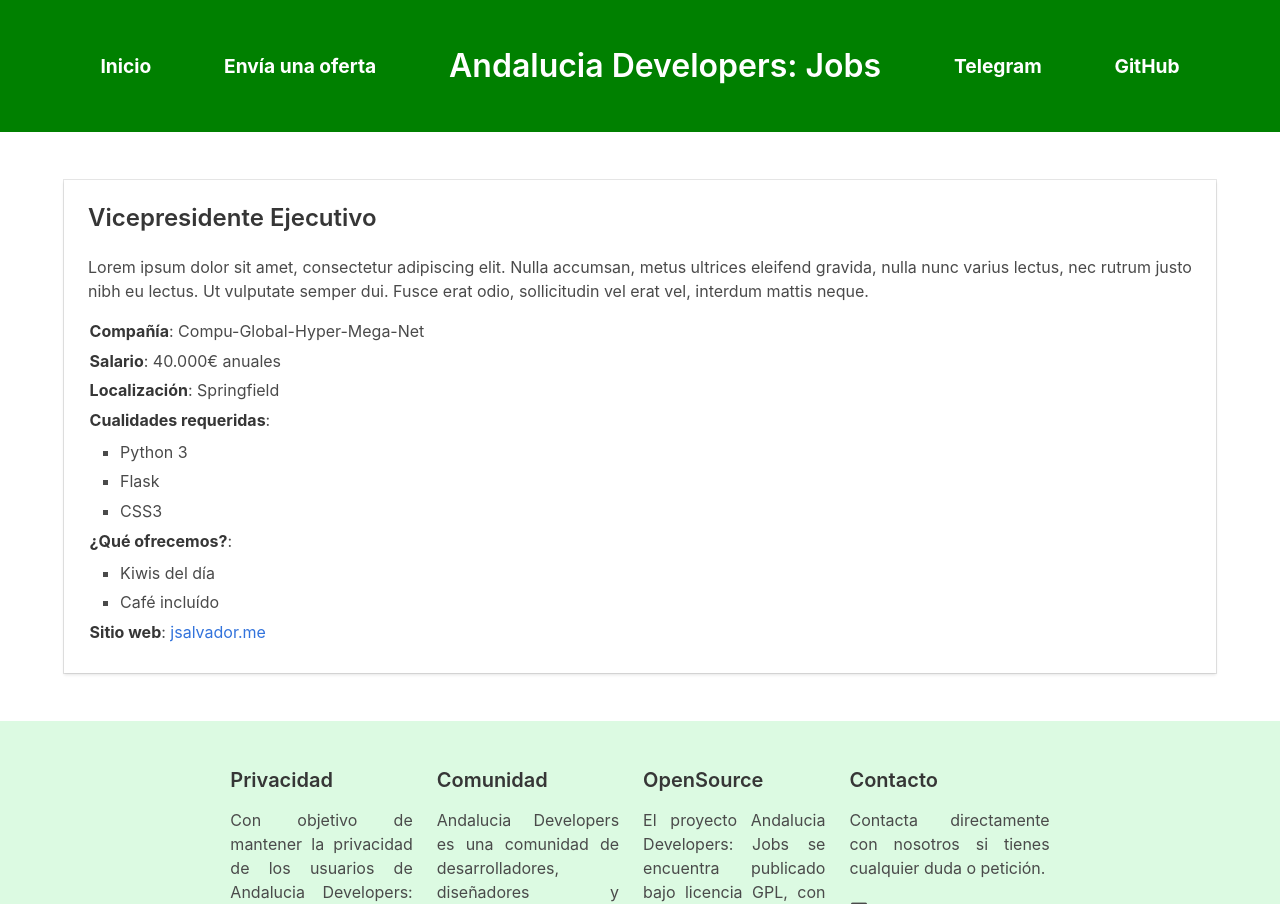
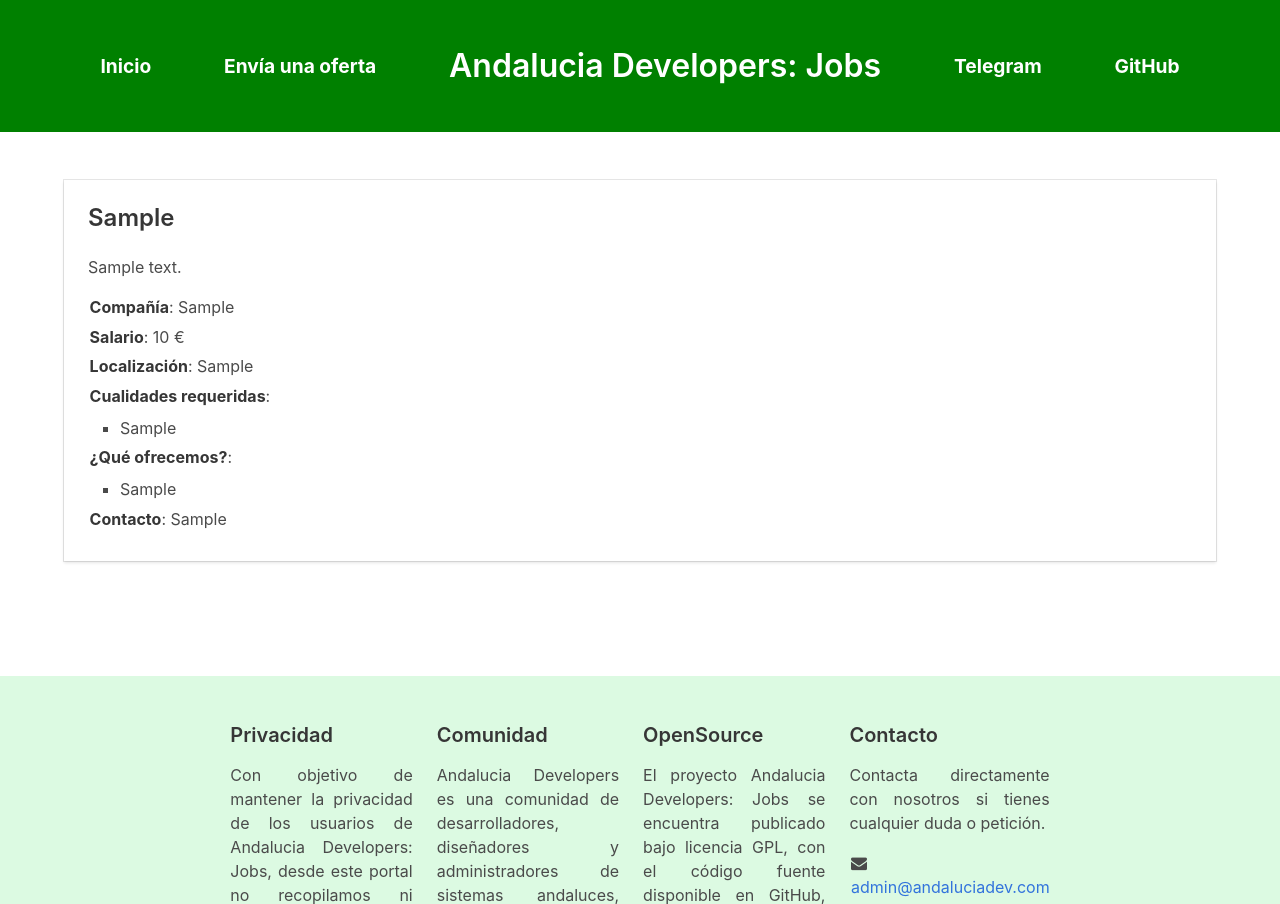
Before and after one commit to JuanjoSalvador/ad-jobs, a Flask app: page / in a window 1280 px wide. Shown: the top 904 px of the page. Run offline with Flask 2, Linux system fonts and the light colour scheme; tables that the repository leaves empty hold one stand-in row (values such as "Sample post").

Commit message:
Conexión con base de datos y datos de ejemplo

```diff
--- a/app/__init__.py
+++ b/app/__init__.py
@@ -11,9 +11,9 @@ app = Flask(__name__,
 app.config.from_object(config)
 
 db = SQLAlchemy(app)
+db.init_app(app)
+
 migrate = Migrate(app, db)
-
-db.init_app(app)
 
 def create_app():
 
--- a/app/models.py
+++ b/app/models.py
@@ -3,7 +3,7 @@ from sqlalchemy.orm import relationship
 from app import db
 
 class Offers(db.Model):
-    __tablename__ = 'ofertas'
+    __tablename__ = 'offers'
     id = Column(Integer, primary_key=True)
     job = Column(String(100), nullable=False)
     company = Column(String(100), nullable=False)
@@ -16,3 +16,7 @@ class Offers(db.Model):
 
     def __repr__(self):
         return (u'<{self.__class__.__name__}: {self.id}>'.format(self=self))
+
+    @staticmethod
+    def get_all():
+        return Offers.query.all()
--- a/app/public/routes.py
+++ b/app/public/routes.py
@@ -1,10 +1,12 @@
 from flask import abort, render_template, request
+from app.models import Offers
 from . import public_bp
 
 
 @public_bp.route('/',methods=['GET'])
 def index():
-    return render_template("index.jinja")
+    offers = Offers.get_all()
+    return render_template("index.jinja", offers = offers)
 
 @public_bp.route('/enviar',methods=['GET', 'POST'])
 def send():
--- a/app/public/templates/index.jinja
+++ b/app/public/templates/index.jinja
@@ -7,41 +7,37 @@
             <div class="columns is-flex is-mobile">
                 <div class="column">
                     <div class="content">
-                        <!-- INICIO contenido de ejemplo -->
+                    {% for offer in offers %}
                         <div class="card">
                             <div class="card-content">
-                                <p class="title is-4">Vicepresidente Ejecutivo</p>
+                                <p class="title is-4">{{ offer.job }}</p>
                                 <div class="content">
                                     <p>
-                                        Lorem ipsum dolor sit amet, consectetur adipiscing elit. Nulla accumsan, metus ultrices eleifend gravida, nulla nunc varius lectus,
-                                        nec rutrum justo nibh eu lectus. Ut vulputate semper dui. Fusce erat odio, sollicitudin vel erat vel, interdum mattis neque.
+                                        {{ offer.description }}
                                     </p>
                                     <ul class="job-requirements">
-                                        <li><strong>Compañía</strong>: Compu-Global-Hyper-Mega-Net</li>
-                                        <li><strong>Salario</strong>: 40.000€ anuales</li>
-                                        <li><strong>Localización</strong>: Springfield</li>
+                                        <li><strong>Compañía</strong>: {{ offer.company }}</li>
+                                        <li><strong>Salario</strong>: {{ offer.salary }} {% if offer.salary %} €{% endif %} </li>
+                                        <li><strong>Localización</strong>: {{ offer.localization }}</li>
                                         <li>
                                         <strong>Cualidades requeridas</strong>:
                                             <ul>
-                                                <li>Python 3</li>
-                                                <li>Flask</li>
-                                                <li>CSS3</li>
+                                                <li>{{ offer.requirements }}</li>
                                             </ul>
                                         </li>
                                         <li>
                                         <strong>¿Qué ofrecemos?</strong>:
                                             <ul>
-                                                <li>Kiwis del día</li>
-                                                <li>Café incluído</li>
+                                                <li>{{ offer.extra }}</li>
                                             </ul>
                                         </li>
-                                        <li><strong>Sitio web</strong>: <a href="https://jsalvador.me/">jsalvador.me</a></li>
+                                        <li><strong>Contacto</strong>: {{ offer.contact }}</li>
                                     </ul>
                                 </div>
                             </div>
                         </div>
+                    {% endfor %}
                     </div>
-                    <!-- FIN contenido de ejemplo -->
                 </div>
             </div>
         </div>
```
Also changed, not shown: sample_data.py (added, +21 -0 lines).
